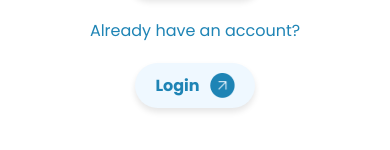
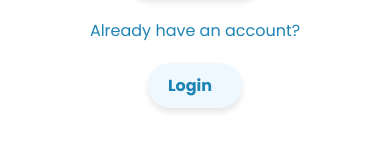
Before and after one commit to MoSalem149/care-clinics, a React (Vite) app in the folder Client/: page / in a window 390 px wide. Shown: the part 626-776 px from the top of the page. Built offline with nearby package versions, Linux system fonts and the light colour scheme.

Commit message:
update sign up and login v3 commit

```diff
--- a/Client/src/pages/SignUpPage.jsx
+++ b/Client/src/pages/SignUpPage.jsx
@@ -258,7 +258,7 @@ function SignUpPage() {
               {/* Sign Up Button */}
               <button
                 type="button"
-                className="login-btn"
+                className="sign-up-btn-left-side"
                 onClick={handleSignUpClick}
               >
                 <span>Sign Up</span>
@@ -269,7 +269,7 @@ function SignUpPage() {
             {/* Right Side */}
             <div className="sign-up-right-side">
               <h3>Already have an account?</h3>
-              <Link to="/login" className="sign-up-btn">
+              <Link to="/login" className="login-btn-right-side">
                 <span>Login</span>
                 <img
                   src={whiteArrowIcon}
--- a/Client/src/styles/LoginPage.css
+++ b/Client/src/styles/LoginPage.css
@@ -262,10 +262,6 @@ h1 {
     margin-bottom: 0;
   }
 
-  .login-btn img {
-    display: inline-block;
-  }
-
   h3 {
     display: block;
     color: #1e84b5;
@@ -279,8 +275,4 @@ h1 {
     padding: 10px 20px;
     margin-top: 10px;
   }
-
-  .login-btn img {
-    display: inline-block;
-  }
 }
--- a/Client/src/styles/SignUpPage.css
+++ b/Client/src/styles/SignUpPage.css
@@ -134,7 +134,7 @@ h1 {
 }
 
 /* Sign Up Button */
-.sign-up-btn {
+.sign-up-btn-left-side {
   display: inline-flex;
   align-items: center;
   justify-content: center;
@@ -152,16 +152,16 @@ h1 {
   transition: background-color 0.3s ease;
 }
 
-.sign-up-btn:hover {
+.sign-up-btn-left-side:hover {
   background-color: #1e6889;
   box-shadow: 0px 6px 8px rgba(0, 0, 0, 0.15);
 }
 
-.sign-up-btn span {
+.sign-up-btn-left-side span {
   margin-right: 10px;
 }
 
-.sign-up-btn img {
+.sign-up-btn-left-side img {
   width: 25px;
   height: 25px;
 }
@@ -222,7 +222,7 @@ h3 {
 }
 
 /* Login Button */
-.login-btn {
+.login-btn-right-side {
   display: inline-flex;
   align-items: center;
   background-color: #eff8ff;
@@ -238,12 +238,12 @@ h3 {
   transition: background-color 0.3s ease;
 }
 
-.login-btn:hover {
+.login-btn-right-side:hover {
   background-color: #d0e8f7;
   box-shadow: 0px 6px 8px rgba(0, 0, 0, 0.15);
 }
 
-.login-btn span {
+.login-btn-right-side span {
   margin-right: 10px;
 }
 
@@ -316,14 +316,14 @@ h3 {
     justify-content: center;
   }
 
-  .sign-up-btn {
+  .sign-up-btn-left-side {
     width: auto;
     justify-content: center;
     padding: 10px 20px;
     margin-bottom: 0;
   }
 
-  .sign-up-btn img {
+  .sign-up-illustration-img {
     display: inline-block;
   }
 
@@ -334,14 +334,10 @@ h3 {
     margin-top: -30px;
   }
 
-  .sign-up-btn {
+  .login-btn-right-side {
     width: auto;
     justify-content: center;
     padding: 10px 20px;
     margin-top: 10px;
   }
-
-  .sign-up-btn img {
-    display: inline-block;
-  }
 }
```
